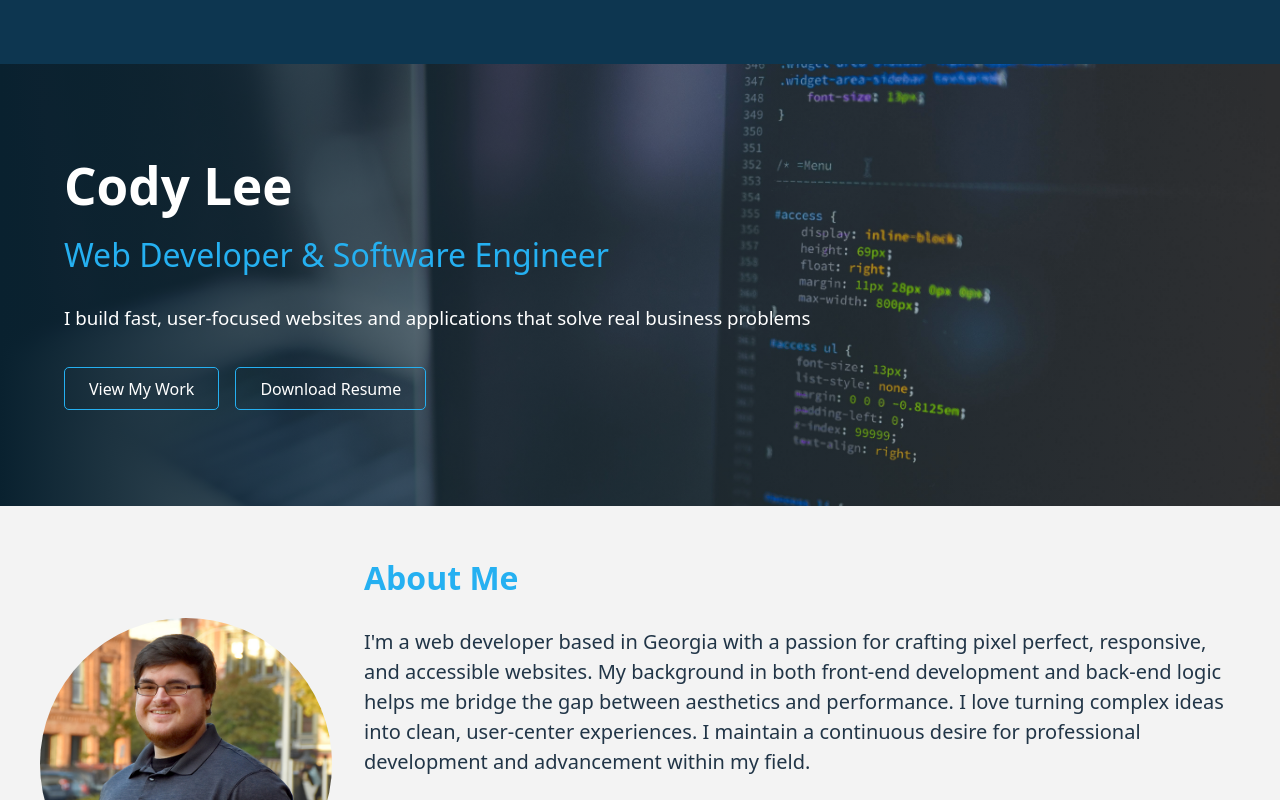
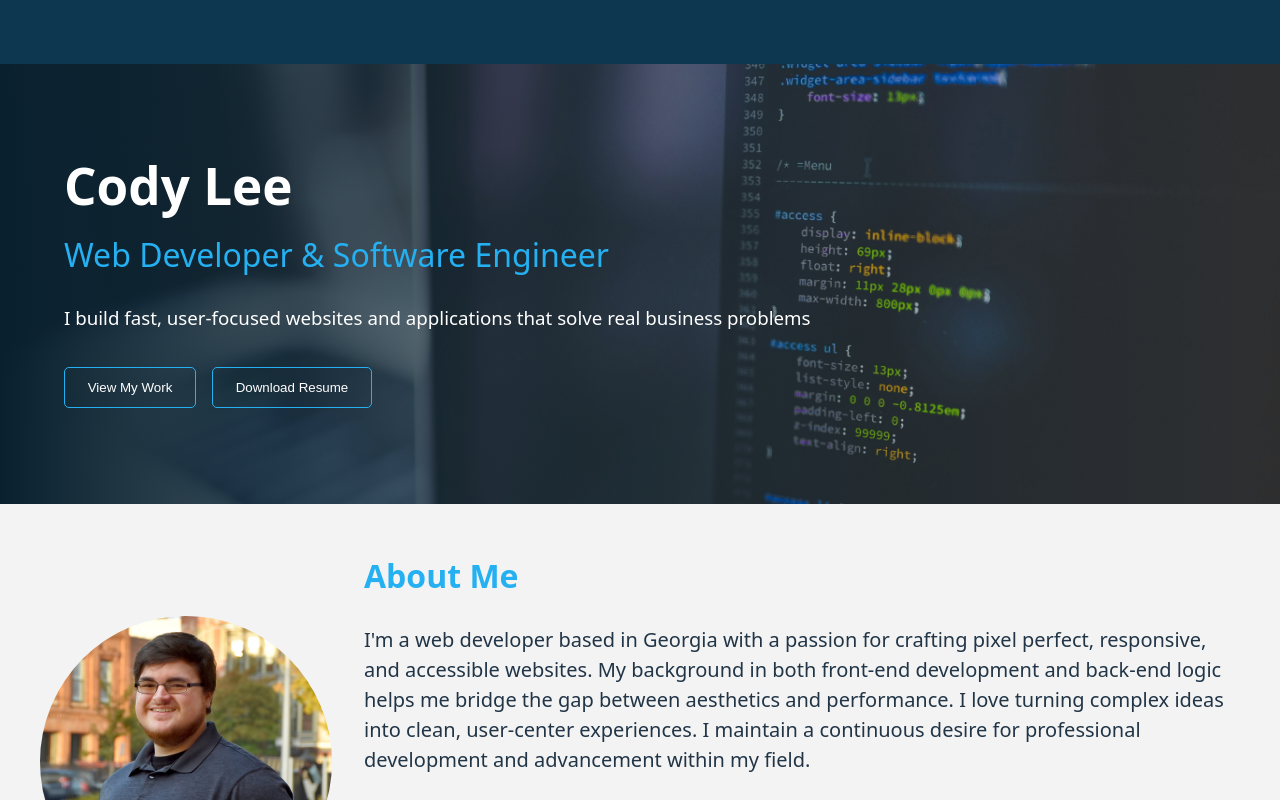
Before and after one commit to leecodya/react-portfolio, a React (Vite) app: page / in a window 1280 px wide. Shown: the top 800 px of the page. Built offline with nearby package versions, Linux system fonts and the light colour scheme.

Commit message:
updated button styling for overall site buttons, header buttons, and footer button

```diff
--- a/src/components/Footer.css
+++ b/src/components/Footer.css
@@ -113,8 +113,6 @@ footer {
             }
 
             button {
-                padding: 0;
-                border: none;
                 width: 75%;
 
                 @media (max-width: 450px) {
@@ -123,15 +121,13 @@ footer {
 
                 a {
                     background-color: #25b0f1;
-                    border-radius: 5px;
-                    border: 1px solid #25b0f1;
-                    padding: 0.6em 1.5em;
-                    font-size: 1em;
-                    font-weight: 500;
-                    font-family: inherit;
-                    color: white;
                     display: block;
                     width: 100%;
+                    transition: background-color 0.3s linear;
+
+                    &:hover, &:focus {
+                        background-color: transparent;
+                    }
                 }
             }
         }
--- a/src/components/Header.css
+++ b/src/components/Header.css
@@ -61,15 +61,5 @@
         display: flex;
         gap: 1em;
         margin-top: 35px;
-
-        button {
-            padding: 0;
-
-            a {
-                padding: 0.6em 1.5em;
-                display: block;
-                color: white;
-            }
-        }
     }
 }
--- a/src/index.css
+++ b/src/index.css
@@ -84,29 +84,40 @@ p {
 }
 
 button {
+    border: none;
+    padding: 0;
+    background-color: transparent;
+    display: block;
+
+    a {
         border-radius: 5px;
         border: 1px solid #25b0f1;
-    padding: 0.6em 1.5em;
+        padding: 0.9em 1.7em;
         font-size: 1em;
         font-weight: 500;
         font-family: inherit;
         background-color: transparent;
         color: white;
+        display: block;
         cursor: pointer;
         transition:
-        border-color 0.25s linear,
-        background-color 0.25s linear;
+            border-color 0.3s linear,
+            background-color 0.3s linear;
 
         @media (max-width: 768px) {
             font-size: 16px;
         }
+
+        &:hover,
+        &:focus {
+            background-color: #25b0f1;
+            color: white;
         }
-button:hover {
-    background-color: #25b0f1;
+        &:focus-visible {
+            outline: 4px auto -webkit-focus-ring-color;
+            color: white;
         }
-button:focus,
-button:focus-visible {
-    outline: 4px auto -webkit-focus-ring-color;
+    }
 }
 
 .container {
@@ -121,7 +132,7 @@ button:focus-visible {
         padding: 0;
     }
 
-    @media only screen and  (min-width: 77.56em) {
+    @media only screen and (min-width: 77.56em) {
         width: 1200px;
     }
     /* width: 1280px;
```
Also changed, not shown: 4 other files (tests, documents, lock files or other folders). Lines whose indentation alone changed are shown as unchanged.
